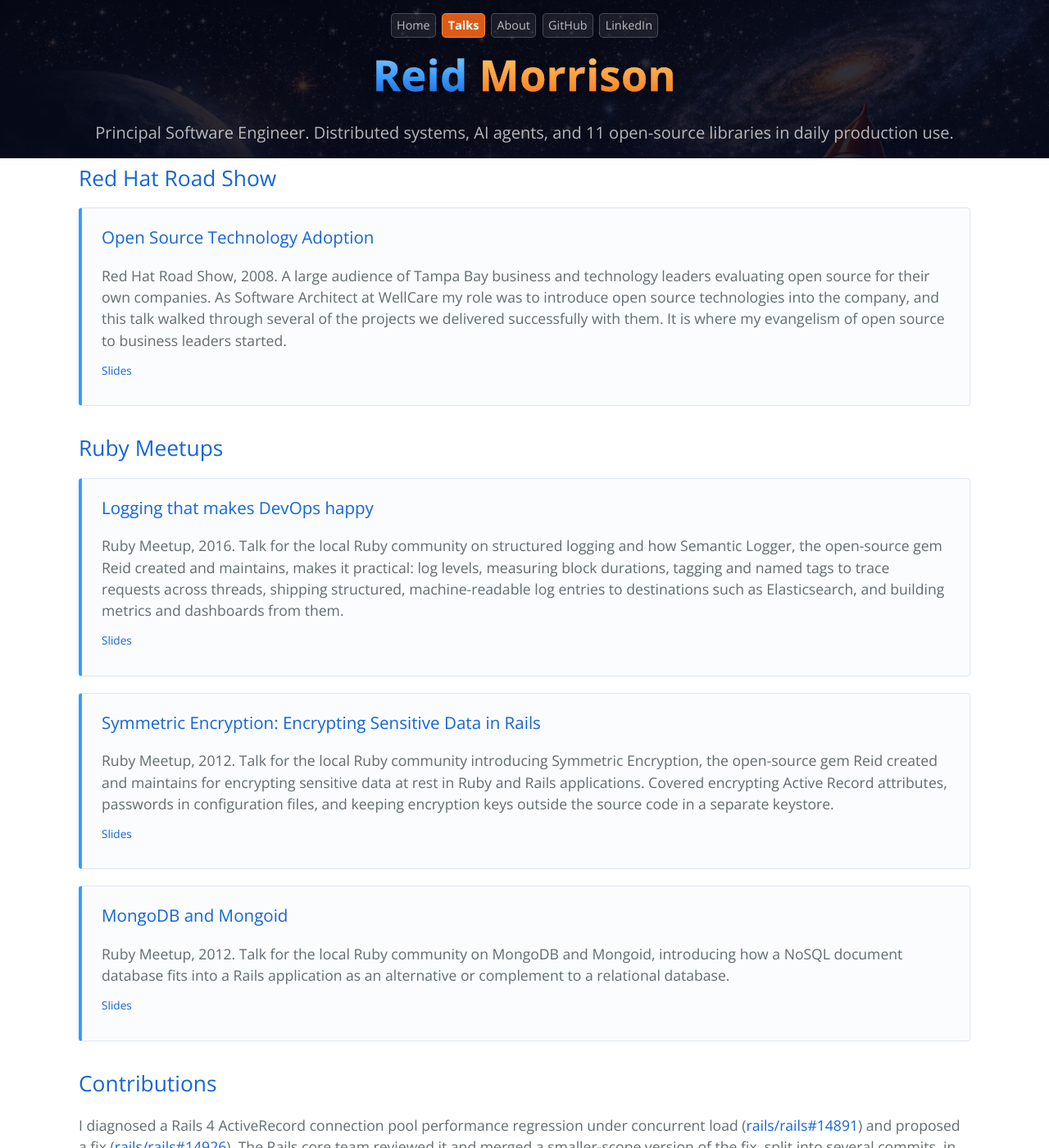
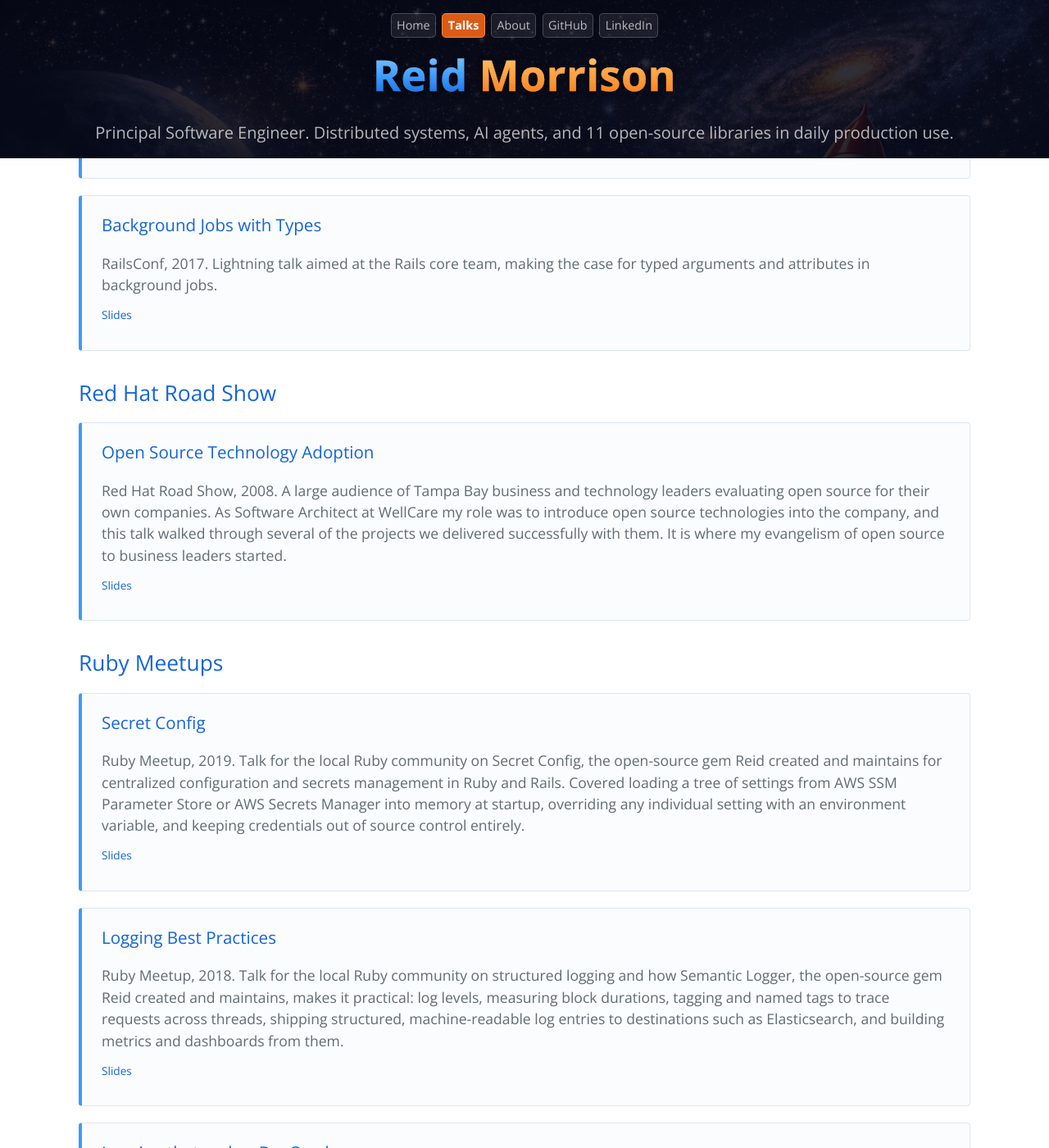
Before and after one commit to reidmorrison/reidmorrison.com, a Jekyll site: the page built from talks.md, in a window 1280 px wide and 1400 px high, scrolled down 1965 px. Shown: the whole window at 82% size. Built offline with Jekyll 4.4.1, drawn with Linux system fonts in a browser that asks for light colours; some of the changed text lies outside the part shown.

Commit message:
Add RocketJob proposal, Secret Config, and business training talks
Fills in the RailsConf 2015 proposal, two more Ruby Meetup entries
(Secret Config, Logging Best Practices), and the Training section
(RocketJob training, remote work, Slack overview), with slide links
and PDFs for each.

Co-Authored-By: Claude Sonnet 5 <noreply@anthropic.com>

```diff
--- a/talks.md
+++ b/talks.md
@@ -27,15 +27,7 @@ I speak at ElixirConf and RailsConf.
   </p>
 </div>
 
-## RubyConf and RailsConf
-
-<div class="project-card">
-  <h3>Background Jobs with Types</h3>
-  <p>RailsConf, 2017. Lightning talk aimed at the Rails core team, making the case for typed arguments and attributes in background jobs.</p>
-  <p class="project-meta">
-    <a href="/slides/railsconf-2017-background-job-types.pdf">Slides</a>
-  </p>
-</div>
+## RailsConf
 
 <div class="project-card">
   <h3>RocketJob: Ruby's Missing Batch System</h3>
@@ -50,6 +42,14 @@ I speak at ElixirConf and RailsConf.
   <p>RailsConf, 2015. Lightning talk for Rails developers on why concurrency is hard to get right in Ruby, and Parallel Minion, the open-source gem Reid created and maintains to make it more approachable. Covered running I/O-bound work such as database queries, HTTP calls, and external service requests on separate threads so independent steps overlap, with exceptions re-raised on the calling thread and timeouts to bound the wait.</p>
   <p class="project-meta">
     <a href="/slides/railsconf-2015-pragmatic-concurrency.pdf">Slides</a>
+  </p>
+</div>
+
+<div class="project-card">
+  <h3>Build Powerful Solutions with Ruby Inheritance and NoSQL Databases</h3>
+  <p>RailsConf, 2015. Proposed talk, not accepted, on how RocketJob uses Ruby inheritance and Mongoid's single collection inheritance to store background jobs of different types in one NoSQL collection, with typed, validated fields and a clean separation of data from behavior. Would have closed with a call for contributors to RocketJob.</p>
+  <p class="project-meta">
+    <a href="/slides/railsconf-proposal-2015-ruby-inheritance-nosql.pdf">Slides</a>
   </p>
 </div>
 
@@ -69,6 +69,14 @@ I speak at ElixirConf and RailsConf.
   </p>
 </div>
 
+<div class="project-card">
+  <h3>Background Jobs with Types</h3>
+  <p>RailsConf, 2017. Lightning talk aimed at the Rails core team, making the case for typed arguments and attributes in background jobs.</p>
+  <p class="project-meta">
+    <a href="/slides/railsconf-2017-background-job-types.pdf">Slides</a>
+  </p>
+</div>
+
 ## Red Hat Road Show
 
 <div class="project-card">
@@ -80,6 +88,22 @@ I speak at ElixirConf and RailsConf.
 </div>
 
 ## Ruby Meetups
+
+<div class="project-card">
+  <h3>Secret Config</h3>
+  <p>Ruby Meetup, 2019. Talk for the local Ruby community on Secret Config, the open-source gem Reid created and maintains for centralized configuration and secrets management in Ruby and Rails. Covered loading a tree of settings from AWS SSM Parameter Store or AWS Secrets Manager into memory at startup, overriding any individual setting with an environment variable, and keeping credentials out of source control entirely.</p>
+  <p class="project-meta">
+    <a href="/slides/ruby-meetup-2019-secret-config.pdf">Slides</a>
+  </p>
+</div>
+
+<div class="project-card">
+  <h3>Logging Best Practices</h3>
+  <p>Ruby Meetup, 2018. Talk for the local Ruby community on structured logging and how Semantic Logger, the open-source gem Reid created and maintains, makes it practical: log levels, measuring block durations, tagging and named tags to trace requests across threads, shipping structured, machine-readable log entries to destinations such as Elasticsearch, and building metrics and dashboards from them.</p>
+  <p class="project-meta">
+    <a href="/slides/ruby-meetup-2018-logging-best-practices.pdf">Slides</a>
+  </p>
+</div>
 
 <div class="project-card">
   <h3>Logging that makes DevOps happy</h3>
@@ -105,6 +129,32 @@ I speak at ElixirConf and RailsConf.
   </p>
 </div>
 
+## Training
+
+<div class="project-card">
+  <h3>RocketJob Training</h3>
+  <p>Business Training, 2023. Full-day training for business and technical users on operating RocketJob day to day, primarily from the Mission Control web interface. Covered what a job and a worker are, monitoring and managing running jobs, deployments, directory monitoring with Dirmon, read-only and write jobs, the commonly used built-in jobs, access control, and tips and tricks.</p>
+  <p class="project-meta">
+    <a href="/slides/training-2023-rocketjob.pdf">Slides</a>
+  </p>
+</div>
+
+<div class="project-card">
+  <h3>Remote Work: Observations and Personal Recommendations</h3>
+  <p>Business Training, 2020. Talk for business users on transitioning to the remote work environment forced by the Covid shutdowns, drawing on insights from the engineering team's years of hands-on remote work experience.</p>
+  <p class="project-meta">
+    <a href="/slides/training-2020-remote-work.pdf">Slides</a>
+  </p>
+</div>
+
+<div class="project-card">
+  <h3>Slack Overview: Using Slack for Remote Work</h3>
+  <p>Business Training, 2020. Talk for business users on using Slack to run teams that had newly transitioned to remote work during the Covid shutdowns, drawing on insights from the engineering team's years of hands-on remote work experience.</p>
+  <p class="project-meta">
+    <a href="/slides/training-2020-slack-overview.pdf">Slides</a>
+  </p>
+</div>
+
 ## Contributions
 
 I diagnosed a Rails 4 ActiveRecord connection pool performance regression under
```
Also changed, not shown: 5 other files.
